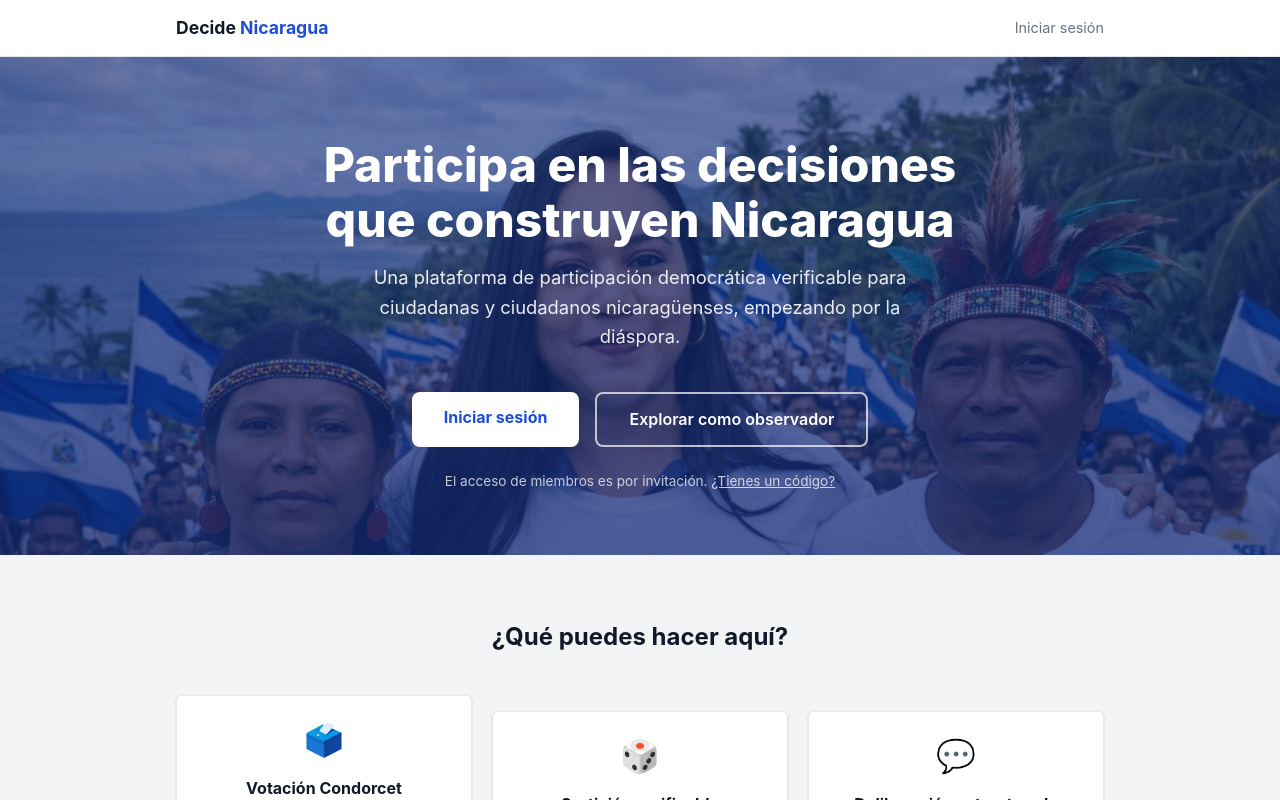
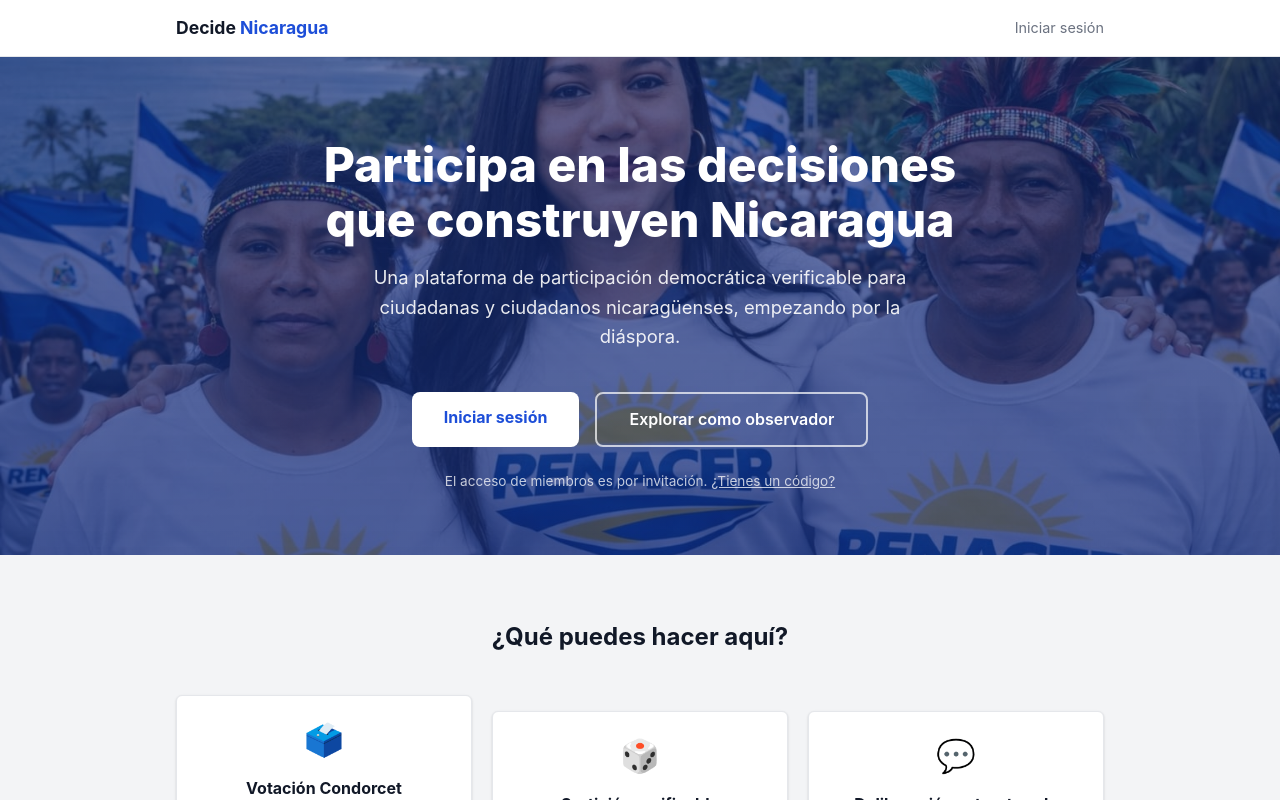
Before and after one commit to Nicaragua2018/decide-nicaragua, a Next.js app in the folder apps/web/: page / in a window 1280 px wide. Shown: the top 800 px of the page. Built offline with nearby package versions, Linux system fonts and the light colour scheme.

Commit message:
fix: use CSS background-image for hero instead of Next.js Image component

```diff
--- a/apps/web/app/page.tsx
+++ b/apps/web/app/page.tsx
@@ -1,5 +1,4 @@
 import Link from 'next/link';
-import Image from 'next/image';
 import type { Metadata } from 'next';
 
 export const metadata: Metadata = {
@@ -25,26 +24,14 @@ export default function LandingPage() {
 
       {/* Hero */}
       <section style={{
-        position: 'relative',
+        backgroundImage: 'linear-gradient(to bottom, rgba(15,40,120,0.60) 0%, rgba(15,40,120,0.72) 100%), url(/renacer.jpg)',
+        backgroundSize: 'cover',
+        backgroundPosition: 'center',
         color: '#fff',
         padding: '5rem 1rem 4rem',
         textAlign: 'center',
-        overflow: 'hidden',
       }}>
-        {/* Imagen de fondo */}
-        <Image
-          src="/renacer.jpg"
-          alt=""
-          fill
-          priority
-          style={{ objectFit: 'cover', objectPosition: 'center top' }}
-        />
-        {/* Overlay azul semitransparente para legibilidad */}
-        <div style={{
-          position: 'absolute', inset: 0,
-          background: 'linear-gradient(to bottom, rgba(15,40,120,0.60) 0%, rgba(15,40,120,0.72) 100%)',
-        }} />
-        <div className="container" style={{ position: 'relative', zIndex: 1 }}>
+        <div className="container">
           <h1 style={{ fontSize: 'clamp(2rem, 5vw, 3rem)', fontWeight: 800, marginBottom: '1rem', lineHeight: 1.15 }}>
             Participa en las decisiones<br />que construyen Nicaragua
           </h1>
```
